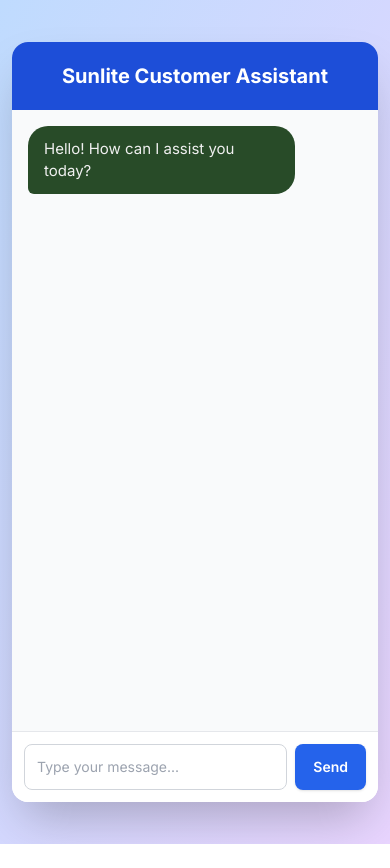
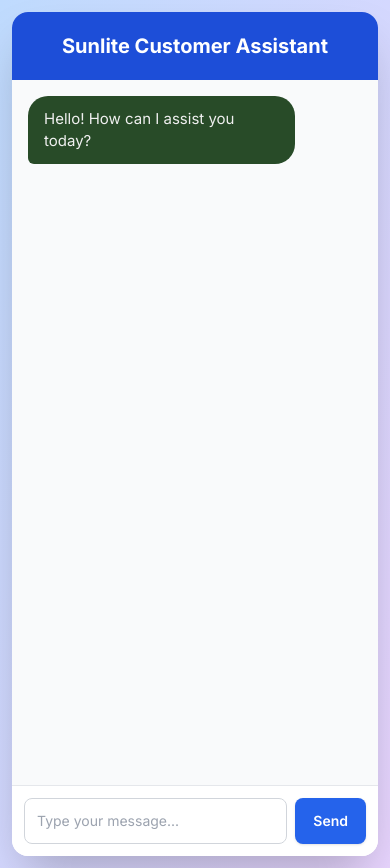
Before and after one commit to elbewhy/AI-Customer-Assistant-Chatbot, a Flask app: page / in a window 390 px wide. Before the commit the page ends 844 px from the top, so only its background shows below. Run offline with Flask 2, Linux system fonts and the light colour scheme; some libraries are stand-ins or nearby versions.

Commit message:
Change mobile wrapper height to 100vh

```diff
--- a/static/css/style.css
+++ b/static/css/style.css
@@ -8,7 +8,7 @@ body {
 .mobile-wrapper {
     width: 390px;         /* iPhone 12 Pro width */
     max-width: 100%;
-    height: 90vh;
+    height: 100vh;
     display: flex;
     flex-direction: column;
 }
```
